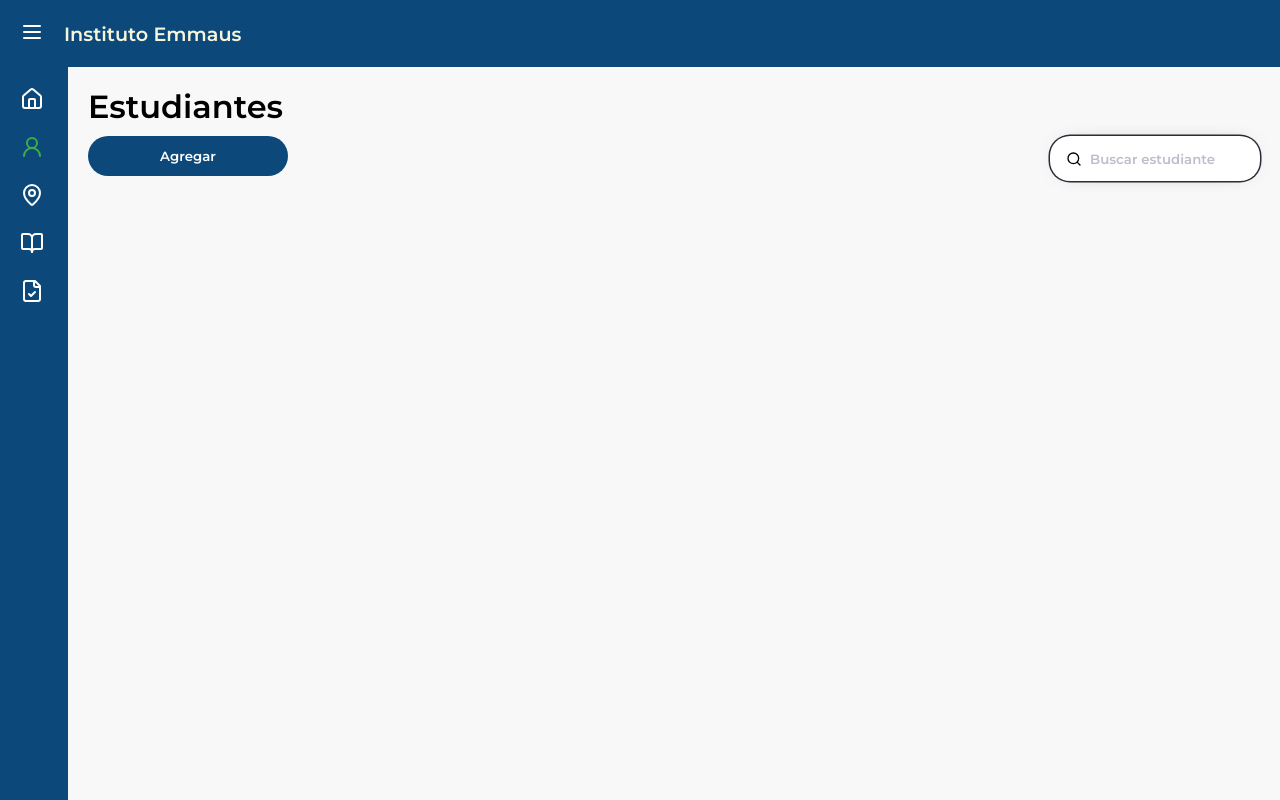
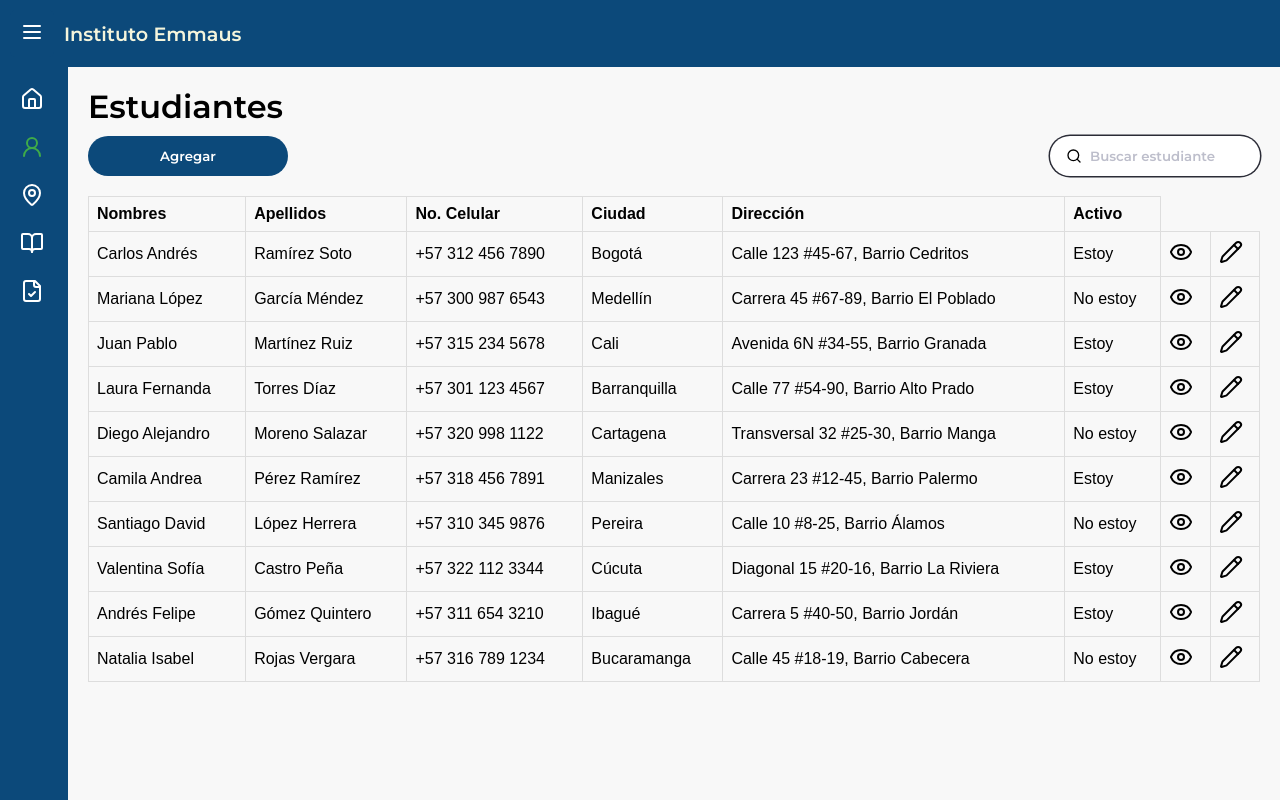
Before and after one commit to Luis1155/semillas-frontend, a React (Vite) app: page /estudiantes in a window 1280 px wide. Built offline with nearby package versions, Linux system fonts and the light colour scheme.

Commit message:
Página estudiantes - tabla de datos

```diff
--- a/src/pages/StudentsPage/StudentsPage.css
+++ b/src/pages/StudentsPage/StudentsPage.css
@@ -30,15 +30,6 @@
   background-color: #1164a8;
 }
 
-.input-search {
-  padding: 10px;
-  border-radius: 20px;
-}
-
-.input-search:focus {
-  border: 3px solid #555;
-}
-
 /*Input search*/
 .group {
   display: flex;
@@ -51,9 +42,9 @@
 .input {
   font-family: "Montserrat", sans-serif;
   /* width: 100%; */
-  height: 45px;
+  height: 40px;
   padding-left: 2.5rem;
-  box-shadow: 0 0 0 1.5px #2b2c37, 0 0 25px -17px #000;
+  box-shadow: 0 0 0 1.5px #2b2c37;
   border: 0;
   border-radius: 20px;
   outline: none;
@@ -78,3 +69,18 @@
   pointer-events: none;
   z-index: 1;
 }
+
+/* Data table */
+.table-st {
+  font-family: arial, sans-serif;
+  border-collapse: collapse;
+  width: 100%;
+  margin-top: 20px;
+}
+
+.td-st,
+.th-st {
+  border: 1px solid #dddddd;
+  text-align: left;
+  padding: 8px;
+}
--- a/src/pages/StudentsPage/index.jsx
+++ b/src/pages/StudentsPage/index.jsx
@@ -1,16 +1,65 @@
-import { Search } from "lucide-react";
+import { useState } from "react";
+
+import { Eye, Pencil, Search } from "lucide-react";
 import "./StudentsPage.css";
+import { data } from "./students";
 
 export const StudentsPage = () => {
+  const [studentSearch, setStudentSearch] = useState("");
+
+  const handleChangeSearch = (event) => {
+    const value = event.target.value;
+    setStudentSearch(value);
+  };
+
   return (
     <div className="base-students">
       <h1 className="title-st">Estudiantes</h1>
       <div className="div-bt-in">
         <button className="button-add-st">Agregar</button>
-        <div class="group">
+        <div className="group">
           <Search className="search-icon" />
-          <input class="input" placeholder="Buscar estudiante" />
+          <input
+            onChange={handleChangeSearch}
+            className="input"
+            placeholder="Buscar estudiante"
+          />
         </div>
+      </div>
+
+      <div style={{ justifyContent: "center", display: "flex" }}>
+        <table className="table-st">
+          <thead>
+            <tr className="tr-st">
+              <th className="th-st">Nombres</th>
+              <th className="th-st">Apellidos</th>
+              <th className="th-st">No. Celular</th>
+              <th className="th-st">Ciudad</th>
+              <th className="th-st">Dirección</th>
+              <th className="th-st">Activo</th>
+              {/* <th className="th-st"></th>
+            <th className="th-st"></th> */}
+            </tr>
+          </thead>
+          <tbody>
+            {data.map((st) => (
+              <tr key={st.Celular} className="tr-st">
+                <td className="td-st">{st.Nombres}</td>
+                <td className="td-st">{st.Apellidos}</td>
+                <td className="td-st">{st.Celular}</td>
+                <td className="td-st">{st.Ciudad}</td>
+                <td className="td-st">{st.Direccion}</td>
+                <td className="td-st">{st.Activo ? "Estoy" : "No estoy"}</td>
+                <td className="td-st">
+                  <Eye />
+                </td>
+                <td className="td-st">
+                  <Pencil />
+                </td>
+              </tr>
+            ))}
+          </tbody>
+        </table>
       </div>
     </div>
   );
--- /dev/null
+++ b/src/pages/StudentsPage/students.js
@@ -0,0 +1,82 @@
+export const data = [
+  {
+    "Nombres": "Carlos Andrés",
+    "Apellidos": "Ramírez Soto",
+    "Celular": "+57 312 456 7890",
+    "Ciudad": "Bogotá",
+    "Direccion": "Calle 123 #45-67, Barrio Cedritos",
+    "Activo": true
+  },
+  {
+    "Nombres": "Mariana López",
+    "Apellidos": "García Méndez",
+    "Celular": "+57 300 987 6543",
+    "Ciudad": "Medellín",
+    "Direccion": "Carrera 45 #67-89, Barrio El Poblado",
+    "Activo": false
+  },
+  {
+    "Nombres": "Juan Pablo",
+    "Apellidos": "Martínez Ruiz",
+    "Celular": "+57 315 234 5678",
+    "Ciudad": "Cali",
+    "Direccion": "Avenida 6N #34-55, Barrio Granada",
+    "Activo": true
+  },
+  {
+    "Nombres": "Laura Fernanda",
+    "Apellidos": "Torres Díaz",
+    "Celular": "+57 301 123 4567",
+    "Ciudad": "Barranquilla",
+    "Direccion": "Calle 77 #54-90, Barrio Alto Prado",
+    "Activo": true
+  },
+  {
+    "Nombres": "Diego Alejandro",
+    "Apellidos": "Moreno Salazar",
+    "Celular": "+57 320 998 1122",
+    "Ciudad": "Cartagena",
+    "Direccion": "Transversal 32 #25-30, Barrio Manga",
+    "Activo": false
+  },
+  {
+    "Nombres": "Camila Andrea",
+    "Apellidos": "Pérez Ramírez",
+    "Celular": "+57 318 456 7891",
+    "Ciudad": "Manizales",
+    "Direccion": "Carrera 23 #12-45, Barrio Palermo",
+    "Activo": true
+  },
+  {
+    "Nombres": "Santiago David",
+    "Apellidos": "López Herrera",
+    "Celular": "+57 310 345 9876",
+    "Ciudad": "Pereira",
+    "Direccion": "Calle 10 #8-25, Barrio Álamos",
+    "Activo": false
+  },
+  {
+    "Nombres": "Valentina Sofía",
+    "Apellidos": "Castro Peña",
+    "Celular": "+57 322 112 3344",
+    "Ciudad": "Cúcuta",
+    "Direccion": "Diagonal 15 #20-16, Barrio La Riviera",
+    "Activo": true
+  },
+  {
+    "Nombres": "Andrés Felipe",
+    "Apellidos": "Gómez Quintero",
+    "Celular": "+57 311 654 3210",
+    "Ciudad": "Ibagué",
+    "Direccion": "Carrera 5 #40-50, Barrio Jordán",
+    "Activo": true
+  },
+  {
+    "Nombres": "Natalia Isabel",
+    "Apellidos": "Rojas Vergara",
+    "Celular": "+57 316 789 1234",
+    "Ciudad": "Bucaramanga",
+    "Direccion": "Calle 45 #18-19, Barrio Cabecera",
+    "Activo": false
+  }
+]
```
